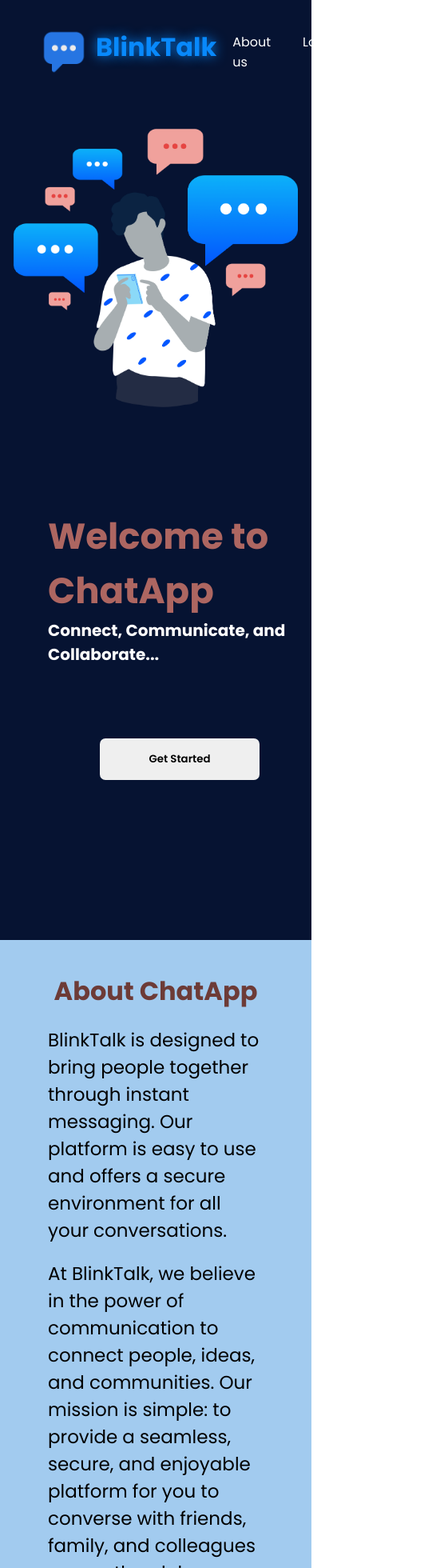
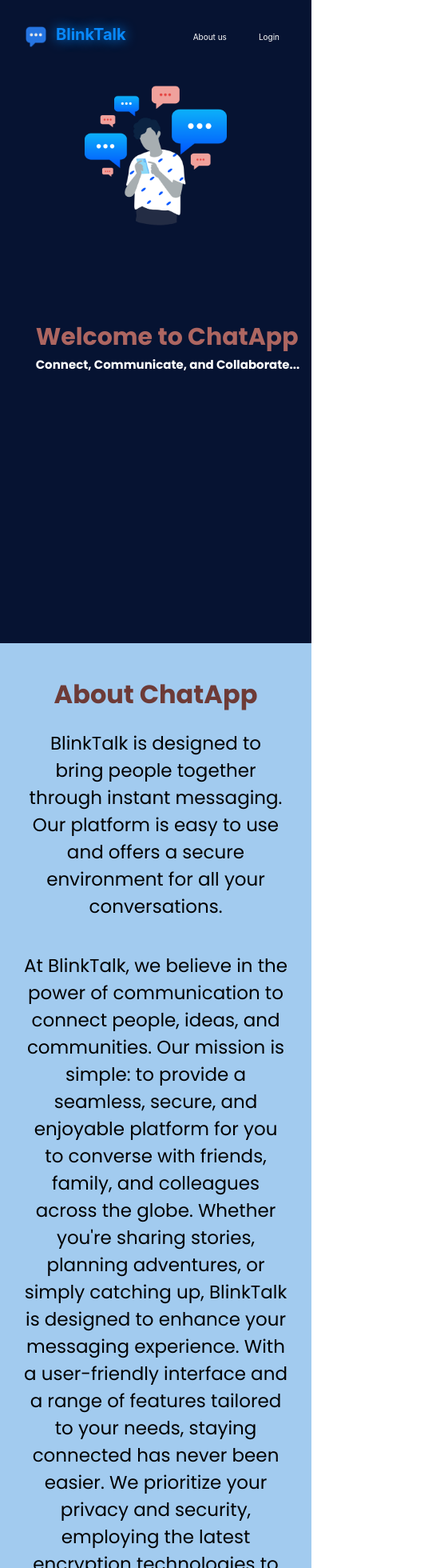
Before and after one commit to cazrot335/BLINKTALK, a React (Create React App) app in the folder frontend/: page / in a window 390 px wide. Shown: the top 1960 px of the page at 80% size, 551 px wide, since content can reach past the window. Built offline with nearby package versions, Linux system fonts and the light colour scheme.

Commit message:
responsive UI

```diff
--- a/frontend/src/pages/Landing.css
+++ /dev/null
@@ -1,142 +0,0 @@
-@import url("https://fonts.googleapis.com/css2?family=Poppins:ital,wght@0,100;0,200;0,300;0,400;0,500;0,600;0,700;0,800;0,900;1,100;1,200;1,300;1,400;1,500;1,600;1,700;1,800;1,900&display=swap");
-
-* {
-  margin: 0;
-  padding: 0;
-  font-family: "Poppins";
-}
-
-.home {
-  height: min-content;
-  background-color: rgb(6, 19, 50);
-}
-
-.hero {
-  display: flex;
-  justify-content: space-between;
-}
-
-.content {
-  display: flex;
-  flex-direction: column;
-  margin-left: 60px;
-  margin-top: 100px;
-}
-.content h1 {
-  font-size: 45px;
-  color: #ad6661;
-}
-.content h5 {
-  font-size: 20px;
-  color: white;
-}
-.content button {
-  padding: 15px;
-  border-radius: 7px;
-  border: 1px solid transparent;
-  font-weight: 600;
-  margin-top: 90px;
-  cursor: pointer;
-  width: 200px;
-  opacity: 0;
-}
-.content button:hover {
-  background-color: #0889fc;
-  color: white;
-  transition-duration: 0.6s;
-  box-shadow: 0px 0px 15px #0889fc;
-}
-
-.hero-img img {
-  height: 400px;
-}
-
-.about {
-  display: flex;
-  flex-direction: column;
-  margin-top: 200px;
-  background-color: #a2cbef;
-  height: min-content;
-  padding-bottom: 50px;
-}
-
-.about h1,
-.about p {
-  margin: 20px 60px 0;
-  align-self: center;
-  display: flex;
-  flex-direction: column;
-}
-
-.about p h3 {
-  margin-top: 30px;
-  align-self: center;
-}
-
-.about p h5 {
-  align-self: center;
-}
-.about h1 {
-  margin-top: 40px;
-  color: #6d3b37;
-}
-.about p {
-  font-size: 23px;
-}
-@keyframes fade {
-  from {
-    opacity: 0;
-  }
-  to {
-    opacity: 1;
-  }
-}
-.anim {
-  animation: fade 2s ease forwards;
-}
-.anim-btn {
-  animation: fade 2s ease forwards;
-  animation-delay: 1.5s;
-}
-@media only screen and (max-width: 1003px) {
-  .hero {
-    align-items: center;
-    flex-direction: column-reverse;
-  }
-  .content button {
-    align-self: center;
-  }
-}
-.footer {
-  display: flex;
-  justify-content: space-between;
-  height: min-content;
-  padding-top: 40px;
-  padding-bottom: 30px;
-}
-
-.text h1 {
-  margin-top: 30px;
-  margin-left: 60px;
-  font-size: 35px;
-  font-weight: 600;
-  color: #0889fc;
-  cursor: pointer;
-}
-
-.footer-content {
-  display: flex;
-  align-items: center;
-  margin-bottom: 20px;
-  justify-content: space-between;
-}
-.icon {
-  display: flex;
-}
-.fa-github {
-  margin-top: 30px;
-  color: white;
-  font-size: 50px;
-  cursor: pointer;
-  margin-left: 25px;
-}
--- a/frontend/src/pages/Landing.jsx
+++ b/frontend/src/pages/Landing.jsx
@@ -1,11 +1,178 @@
 import React from "react";
 import Navbar from "./Navbar";
-import styled from "styled-components";
+import styled, { keyframes } from "styled-components";
 import top from "../assests/top-landing.jpg";
-import bottom from "../assests/bottom-landing.jpg";
 import { useNavigate } from "react-router-dom";
-import "./Landing.css";
 import { animateScroll as scroll } from "react-scroll";
+
+const fadeIn = keyframes`
+  from {
+    opacity: 0;
+  }
+  to {
+    opacity: 1;
+  }
+`;
+
+const Home = styled.div`
+  height: min-content;
+  background-color: rgb(6, 19, 50);
+  font-family: 'Poppins';
+`;
+
+const Hero = styled.div`
+  display: flex;
+  justify-content: space-between;
+
+  @media only screen and (max-width: 1003px) {
+    align-items: center;
+    flex-direction: column-reverse;
+  }
+`;
+
+const Content = styled.div`
+  display: flex;
+  flex-direction: column;
+  justify-content: center;
+  margin-left: 30px;
+  margin-top: 100px;
+
+  h1{
+    color: #ad6661;
+    font-size: 50px;
+  }
+  h5{
+    color: white;
+    font-size: 22px;
+  }
+
+
+  button {
+    padding: 15px;
+    border-radius: 7px;
+    border: 1px solid transparent;
+    font-weight: 600;
+    margin-top: 90px;
+    cursor: pointer;
+    width: 200px;
+    opacity: 0;
+
+    &:hover {
+      background-color: #0889fc;
+      color: white;
+      transition-duration: 0.6s;
+      box-shadow: 0px 0px 15px #0889fc;
+    }
+  }
+
+  @media only screen and (max-width: 721px){
+    h1{
+      font-size: 30px;
+    }
+    h5{
+      font-size: 15px;
+    }
+  }
+`;
+
+const HeroImg = styled.div`
+  img {
+    height: 400px;
+    object-fit: contain;
+  }
+
+  @media only screen and (max-width: 721px){
+    img{
+      height: 200px;
+    }
+  }
+`;
+
+const About = styled.div`
+  display: flex;
+  justify-content: center;
+  flex-direction: column;
+  margin-top: 200px;
+  background-color: #a2cbef;
+  height: min-content;
+  padding-bottom: 50px;
+
+  h1 {
+    margin-left: 30px;
+    margin-right: 30px;
+    margin-top: 40px;
+    color: #6d3b37;
+    align-self: center;
+  }
+
+  p {
+    text-align: center;
+    margin-top: 20px;
+    margin-left: 30px;
+    font-size: 23px;
+    margin-right: 30px;
+    margin-bottom: 20px;
+  }
+
+  h3, h5 {
+    font-size: 25px;
+    align-self: center;
+  }
+`;
+
+const Text = styled.div`
+  h1 {
+    margin-top: 30px;
+    margin-left: 60px;
+    font-size: 35px;
+    font-weight: 600;
+    color: #0889fc;
+    cursor: pointer;
+  }
+
+  @media only screen and (max-width: 721px){
+    h1{
+      font-size: 25px;
+      margin-left: 30px;
+    }
+  }
+  `;
+
+  const Footer = styled.div`
+  display: flex;
+  justify-content: space-between;
+  height: min-content;
+  padding-top: 40px;
+  padding-bottom: 30px;
+  font-family: 'Poppins';
+  align-items: center;
+  `;
+
+  const FooterContent = styled.div`
+  display: flex;
+  align-items: center;
+  margin-bottom: 20px;
+  justify-content: space-between;
+  font-family: 'Poppins';
+
+  `;
+
+  const Icon = styled.div`
+  display: flex;
+  `;
+
+  const GithubIcon = styled.i`
+  margin-top: 30px;
+  color: white;
+  font-size: 50px;
+  cursor: pointer;
+  margin-left: 25px;
+
+  @media only screen and (max-width: 721px){
+    margin-left: 10px;
+    font-size: 25px;
+  }
+`;
 
 const LandingPage = () => {
   const navigate = useNavigate();
@@ -18,21 +185,19 @@ const LandingPage = () => {
   return (
     <>
       <Navbar />
-      <div className="home">
-        <div className="hero">
-          <div className="content">
-            <h1 className="anim">Welcome to ChatApp</h1>
-            <h5 className="anim">Connect, Communicate, and Collaborate...</h5>
-            <button onClick={handleGetStarted} className="anim-btn">
-              Get Started
-            </button>
-          </div>
-          <div className="hero-img">
-            <img className="anim" src={top} alt="Top Landing Image" />
-          </div>
-        </div>
+      <Home>
+        <Hero>
+          <Content>
+            <h1>Welcome to ChatApp</h1>
+            <h5>Connect, Communicate, and Collaborate...</h5>
+            <button onClick={handleGetStarted}>Get Started</button>
+          </Content>
+          <HeroImg>
+            <img src={top} alt="Top Landing Image" />
+          </HeroImg>
+        </Hero>
 
-        <div className="about">
+        <About>
           <h1>About ChatApp</h1>
           <p>
             BlinkTalk is designed to bring people together through instant
@@ -55,26 +220,27 @@ const LandingPage = () => {
             creativity. Together, let's build meaningful relationships and make
             every conversation count. Thank you for choosing BlinkTalk as your
             preferred platform for communication.
-            <h3>Happy chatting!</h3>
-            <h5>~The BlinkTalk Team</h5>
           </p>
-        </div>
+          <h3>Happy chatting!</h3>
+          <h5>~The BlinkTalk Team</h5>
+        </About>
 
-        <div className="footer">
-          <div className="footer-content">
-            <div className="text">
+        <Footer>
+          <FooterContent>
+            <Text>
               <h1 onClick={scrollTop}>BlinkTalk</h1>
-            </div>
-            <div className="icon">
+            </Text>
+            <Icon>
               <a
               href="https://github.com/cazrot335/BLINKTALK"
               target="_blank"
               >
-                <i class="fa-brands fa-github"></i></a>
-            </div>
-          </div>
-        </div>
-      </div>
+                <GithubIcon className="fa-brands fa-github"></GithubIcon>
+              </a>
+            </Icon>
+          </FooterContent>
+        </Footer>
+      </Home>
     </>
   );
 };
--- a/frontend/src/pages/Navbar.css
+++ b/frontend/src/pages/Navbar.css
@@ -23,8 +23,8 @@
   cursor: pointer;
   color: white;
 }
-.navlink{
-    text-decoration: none;
+.navlink {
+  text-decoration: none;
 }
 .header-right ul li:hover {
   text-decoration: underline;
@@ -40,3 +40,16 @@
   color: #0889fc;
   text-shadow: 0px 0px 15px #0889fc;
 }
+
+@media only screen and (max-width: 489px) {
+  .header-left h1 {
+    font-size: 20px;
+  }
+  .header-left img {
+    height: 30px;
+    margin-left: 10px;
+  }
+  .header-right ul li {
+    font-size: 10px;
+  }
+}
```
Also changed, not shown: frontend/src/pages/Navbar.jsx (+13 -11 lines).
